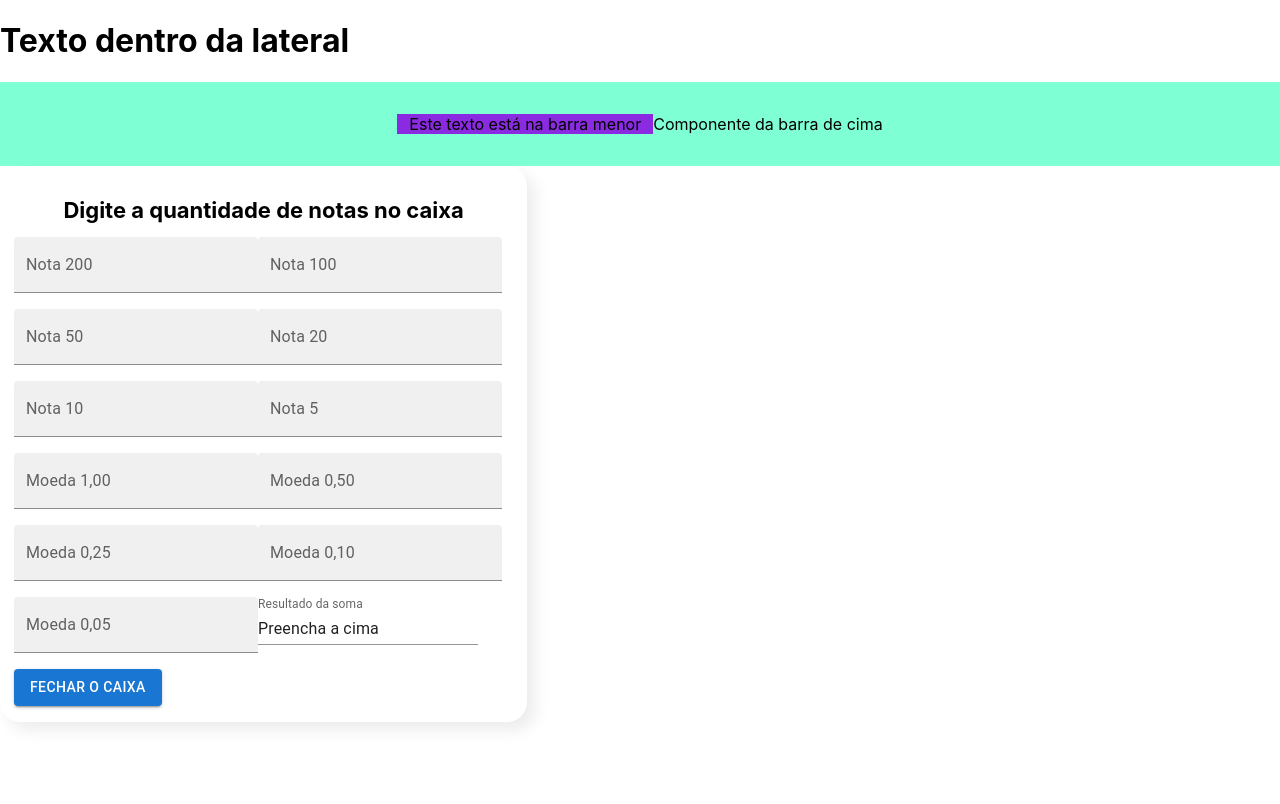
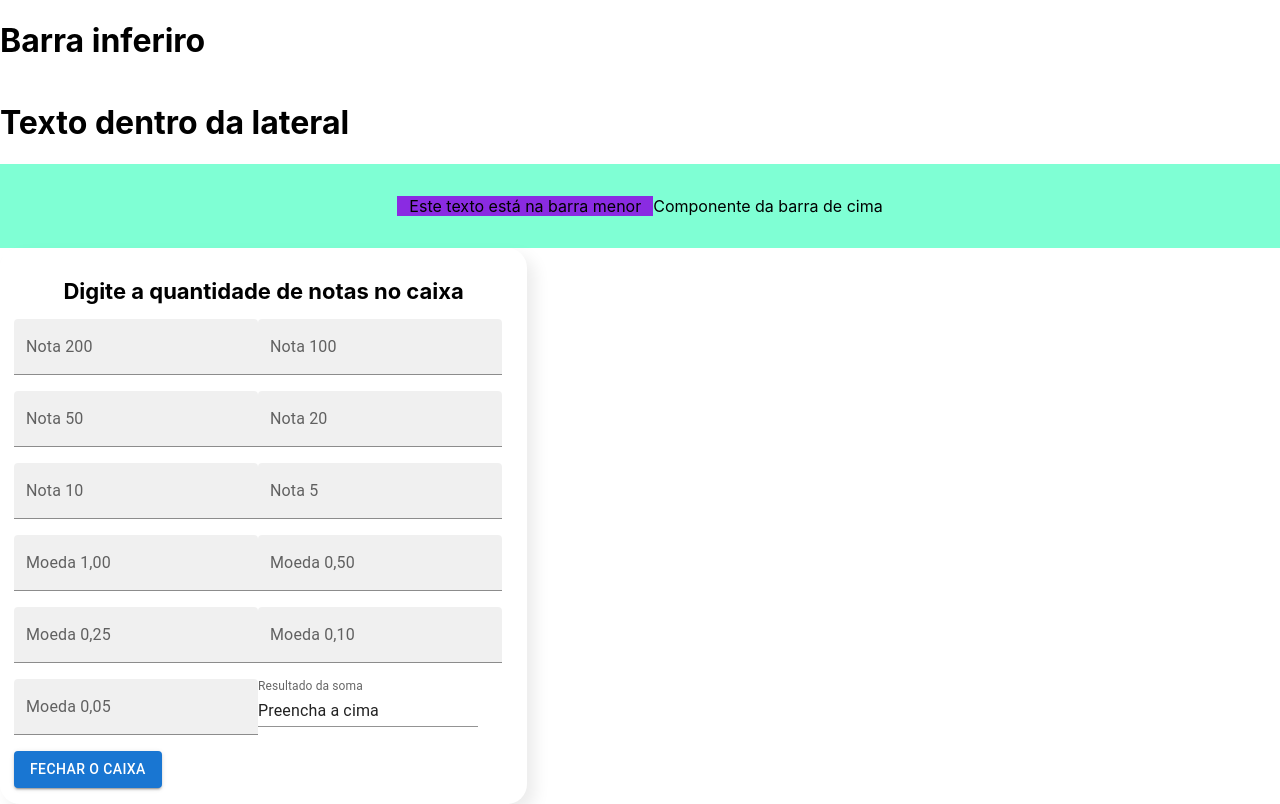
Before and after one commit to MesopotamiaAlpha/fechamento-de-caixa, a React (Create React App) app: page / in a window 1280 px wide. Built offline with nearby package versions, Linux system fonts and the light colour scheme.

Commit message:
barra finferir

```diff
--- a/src/App.js
+++ b/src/App.js
@@ -3,6 +3,7 @@ import './components/blocoValores/valores'
 import Blocovalores from './components/blocoValores/valores';
 import BarraCima from './components/barraCima/BarraCima';
 import BarraLateral from './components/barraLateral/barraLateral';
+import BarraInferior from './components/barraInferior/BarraInferior'
 
 function App(props) {
   return (
@@ -10,6 +11,7 @@ function App(props) {
       <Blocovalores className="blocoValores" />
       <BarraCima className="barraCima" />
       <BarraLateral className="barraLateral" />
+      <BarraInferior />
 
     </div>
   );
--- /dev/null
+++ b/src/components/barraInferior/BarraInferior.js
@@ -0,0 +1,12 @@
+import React from "react";
+
+
+const BarraInferior = () => {
+    return (
+        <div className="BarraInferior">
+            <h1>Barra inferiro </h1>
+        </div>
+    )
+}
+
+export default BarraInferior;
--- /dev/null
+++ b/src/components/barraInferior/barraInferior.css
@@ -0,0 +1,3 @@
+.BarraInfeiro{
+    background-color: blanchedalmond;
+}
```
